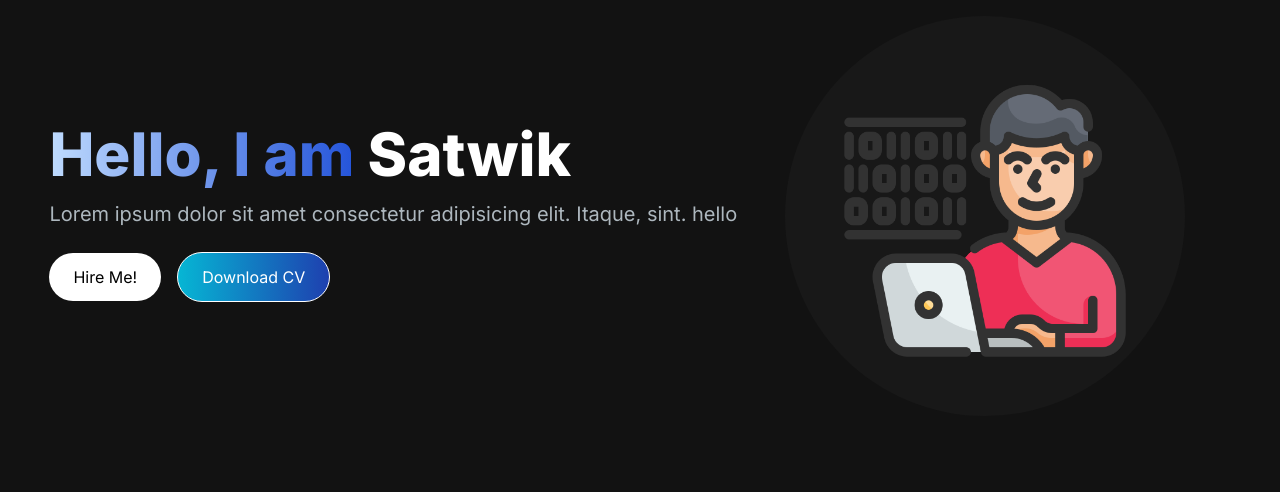
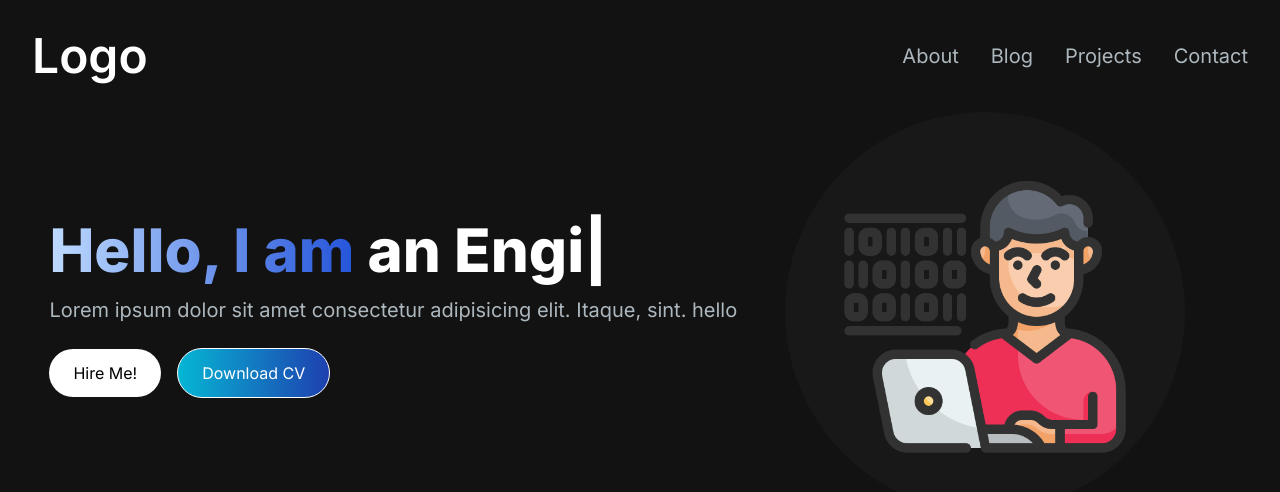
Before and after one commit to satwik-goyal/satwik-portfolio, a Next.js app: page / in a window 1280 px wide. Shown: the top 492 px of the page. Built offline with nearby package versions, Linux system fonts and the light colour scheme.

Commit message:
finished the navbar component

```diff
--- a/app/page.js
+++ b/app/page.js
@@ -1,10 +1,12 @@
 import Image from "next/image";
 import HeroSection from "@/components/HeroSection";
+import { Navbar } from "@/components/Navbar";
 
 export default function Home() {
   return (
     <main className="flex min-h-screen flex-col bg-[#121212]">
-      <div class="container mx-auto px-12 py-4">
+      <Navbar />
+      <div class="container mt-24 mx-auto px-12 py-4">
         <HeroSection />
       </div>
     </main>
--- a/components/HeroSection.jsx
+++ b/components/HeroSection.jsx
@@ -1,5 +1,7 @@
+"use client";
 import React from "react";
 import Image from "next/image";
+import { TypeAnimation } from "react-type-animation";
 
 export const HeroSection = () => {
   return (
@@ -10,7 +12,22 @@ export const HeroSection = () => {
             <span className="text-transparent bg-clip-text bg-gradient-to-r from-blue-200 to-blue-700">
               Hello, I am{" "}
             </span>
-            Satwik
+            <TypeAnimation
+              sequence={[
+                // Same substring at the start will only be typed out once, initially
+                "Satwik",
+                1000, // wait 1s before replacing "Mice" with "Hamsters"
+                "a Programmer",
+                1000,
+                "an Engineer",
+                1000,
+                "awesom",
+                1000,
+              ]}
+              wrapper="span"
+              speed={50}
+              repeat={Infinity}
+            />
           </h1>
           <p className="text-[#ADB7BE] text-base sm:text-lg mb-6 lg:text-xl">
             Lorem ipsum dolor sit amet consectetur adipisicing elit. Itaque,
--- /dev/null
+++ b/components/MenuOverlay.jsx
@@ -0,0 +1,18 @@
+import React from "react";
+import NavLink from "./NavLink";
+
+const MenuOverlay = ({ links }) => {
+  return (
+    <ul className="flex flex-col py-4 items-center">
+      {links.map((link, index) => {
+        return (
+          <li key={index}>
+            <NavLink href={link.path} title={link.title} />
+          </li>
+        );
+      })}
+    </ul>
+  );
+};
+
+export default MenuOverlay;
--- /dev/null
+++ b/components/NavLink.jsx
@@ -0,0 +1,14 @@
+import Link from "next/link";
+
+const NavLink = ({ href, title }) => {
+  return (
+    <Link
+      href={href}
+      className="block py-2 pl-3 pr-4 text-[#ADB7BE] sm:text-xl rounded md:p-0 hover:text-white "
+    >
+      {title}
+    </Link>
+  );
+};
+
+export default NavLink;
--- /dev/null
+++ b/components/Navbar.jsx
@@ -0,0 +1,73 @@
+"use client";
+import Link from "next/link";
+import React, { useState } from "react";
+import NavLink from "./NavLink";
+import { Bars4Icon, XMarkIcon } from "@heroicons/react/24/solid";
+import MenuOverlay from "./MenuOverlay";
+
+const menuLinks = [
+  {
+    title: "About",
+    path: "#about",
+  },
+  {
+    title: "Blog",
+    path: "#blog",
+  },
+  {
+    title: "Projects",
+    path: "#projects",
+  },
+  {
+    title: "Contact",
+    path: "#contact",
+  },
+];
+export const Navbar = () => {
+  const [navbarOpen, setNavBarOpen] = useState(false);
+
+  return (
+    <nav className="fixed top-0 right-0 left-0 z-10 bg-[#121212] bg-opacity-100">
+      <div className="flex flex-wrap items-center justify-between mx-auto p-8">
+        <Link
+          href={"/"}
+          className="text-2xl md:text-5xl text-white font-semibold"
+        >
+          Logo
+        </Link>
+        <div className="block md:hidden">
+          {!navbarOpen ? (
+            <button
+              id="nav-toggle"
+              className="flex items-center px-3 py-2 border rounded text-slate-200 border-slate-200 hover:text-white hover:border-white"
+              onClick={() => setNavBarOpen(true)}
+            >
+              <Bars4Icon className="h-5 w-5" />
+            </button>
+          ) : (
+            <button
+              id="nav-toggle"
+              className="flex items-center px-3 py-2 border rounded text-slate-200 border-slate-200 hover:text-white hover:border-white"
+              onClick={() => setNavBarOpen(false)}
+            >
+              <XMarkIcon className="h-5 w-5" />
+            </button>
+          )}
+        </div>
+
+        <div className="hidden md:block md:w-auto" id="navbar">
+          <ul className="font-small flex  p-4 md:p-0 rounded-lg flex-row md:space-x-8 mt-0">
+            {menuLinks.map((link) => {
+              return (
+                <li>
+                  <NavLink href={link.path} title={link.title} />
+                </li>
+              );
+            })}
+          </ul>
+        </div>
+      </div>
+      {navbarOpen ? <MenuOverlay links={menuLinks} /> : null}
+    </nav>
+  );
+};
```
Also changed, not shown: package.json (+6 -4 lines), public/aboutme.png (added), 1 other file (tests, documents, lock files or other folders).
